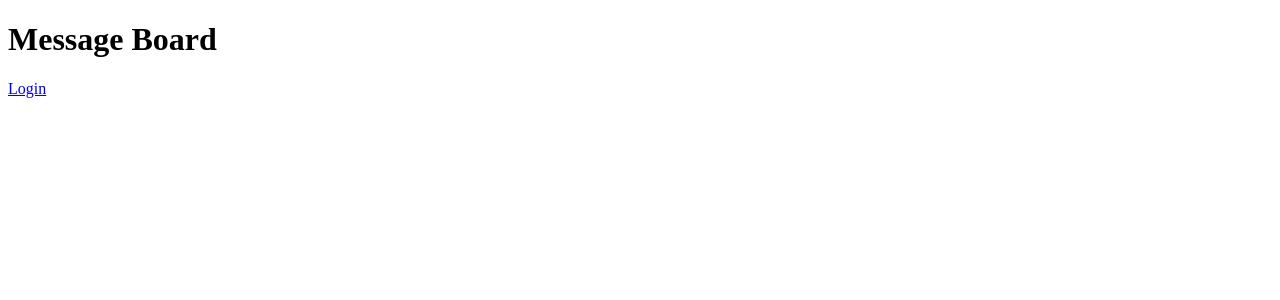
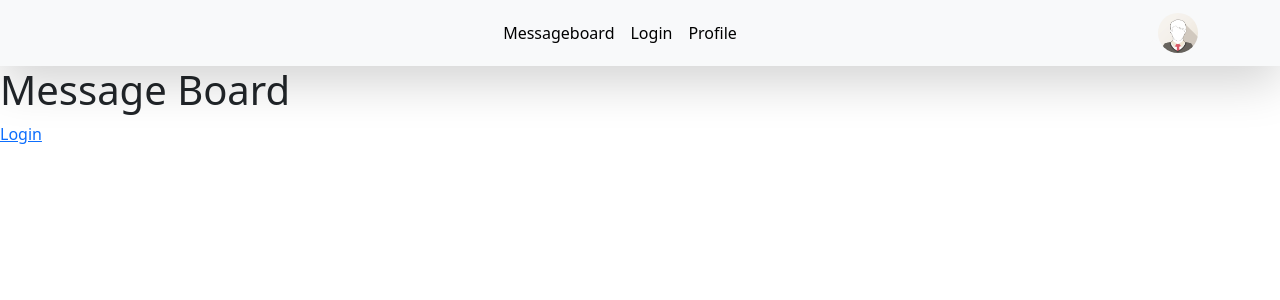
Before and after one commit to JackM510/Portfolio-Message-Board, a PHP site: page /index.php in a window 1280 px wide. Shown: the top 300 px of the page. Run offline with PHP 8.4, Linux system fonts and the light colour scheme.

Commit message:
Added nav avatar logo

```diff
--- a/SQL.txt
+++ b/SQL.txt
@@ -2,11 +2,11 @@
 CREATE DATABASE messageboard CHARACTER SET=utf8mb4;
 
 -- Create user 'jackm' for localhost
-CREATE USER 'jackm'@'localhost' IDENTIFIED BY 'example';
+CREATE USER 'jackm'@'localhost' IDENTIFIED BY 'password3490';
 GRANT ALL ON messageboard.* TO 'jackm'@'localhost';
 
 -- Create user 'jackm' for 127.0.0.1
-CREATE USER 'jackm'@'127.0.0.1' IDENTIFIED BY 'example';
+CREATE USER 'jackm'@'127.0.0.1' IDENTIFIED BY 'password3490';
 GRANT ALL ON messageboard.* TO 'jackm'@'127.0.0.1';
 
 -- Create 'users' table
--- a/index.php
+++ b/index.php
@@ -4,10 +4,13 @@
 <!DOCTYPE html>
 <html lang="en">
 <head>
-    <meta charset="UTF-8">
+    <?php require_once "head.php"; ?>
     <title>Message Board</title>
 </head>
 <body>
+
+    <?php require_once "nav.php"; ?>
+
     <h1>Message Board</h1>
     <a href="login.php">Login</a>
 </body>
--- a/login.php
+++ b/login.php
@@ -12,7 +12,7 @@
     <?php require_once "nav.php"; ?>
 
     <div class="container" id="login-form">
-        <div class="d-flex justify-content-center mt-3 mb-3">
+        <div class="d-flex justify-content-center mt-5 mb-3">
             <h2>Login</h2>
         </div>
         <div class="d-flex justify-content-center">
--- a/nav.php
+++ b/nav.php
@@ -1,5 +1,7 @@
-<nav class="navbar navbar-expand-lg justify-content-center bg-light navbar-light shadow-lg sticky-top">
-    <ul class="navbar-nav">
+<nav class="navbar navbar-expand-lg bg-light navbar-light shadow-lg sticky-top">
+    <div class="container d-flex justify-content-between">
+        <div class="d-flex justify-content-center w-100">
+            <ul class="navbar-nav mx-auto">
                 <li class="nav-item">
                     <a class="nav-link text-black" href="index.php">Messageboard</a>
                 </li>
@@ -10,4 +12,9 @@
                     <a class="nav-link text-black" href="profile.php">Profile</a>
                 </li>
             </ul>
+        </div>
+        <a class="navbar-brand m-0" href="#">
+            <img src="img/nav/avatar.png" alt="Avatar Logo" style="width:40px;" class="rounded-pill">
+        </a>
+    </div>
 </nav>
```
Also changed, not shown: img/nav/avatar.png (added). Lines whose indentation alone changed are shown as unchanged.
